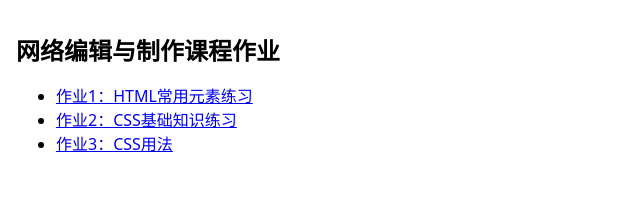
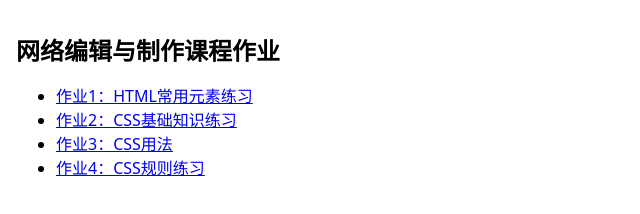
Before and after one commit to 2031221wu/stackblitz-starters-wxzkdj213, a website: page index.html in a window 1280 px wide. Shown: the whole page, without its empty margins (0-640 px from the left). Drawn offline with Linux system fonts and the light colour scheme.

Commit message:
CSS规则练习

```diff
--- a/index.html
+++ b/index.html
@@ -19,6 +19,7 @@
         <li><a href="01-html.html">作业1：HTML常用元素练习</a></li>
         <li><a href="02-html.html">作业2：CSS基础知识练习</a></li>
         <li><a href="03-css.html">作业3：CSS用法</a></li>
+        <li><a href="03-css .html00">作业4：CSS规则练习</a></li>
       </ul>
     </main>
   </body>
```
